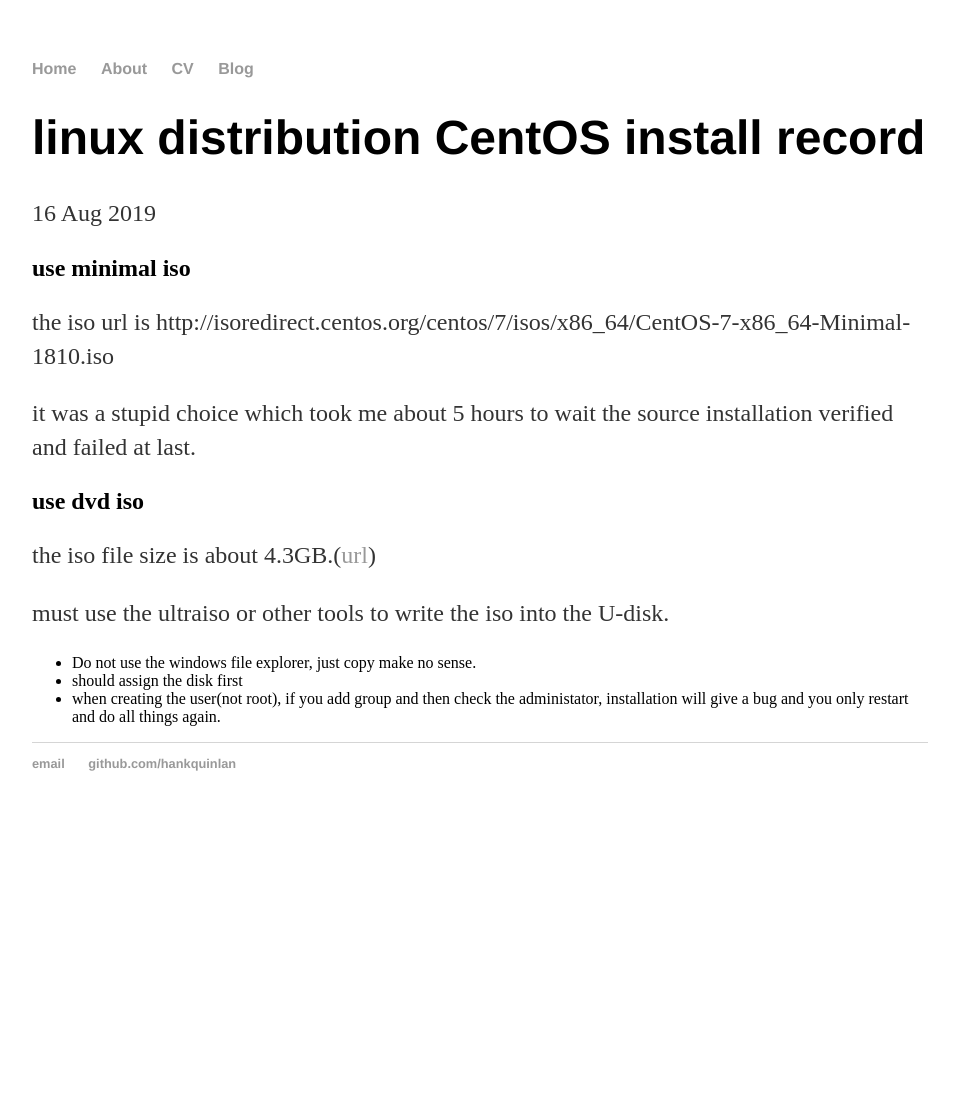
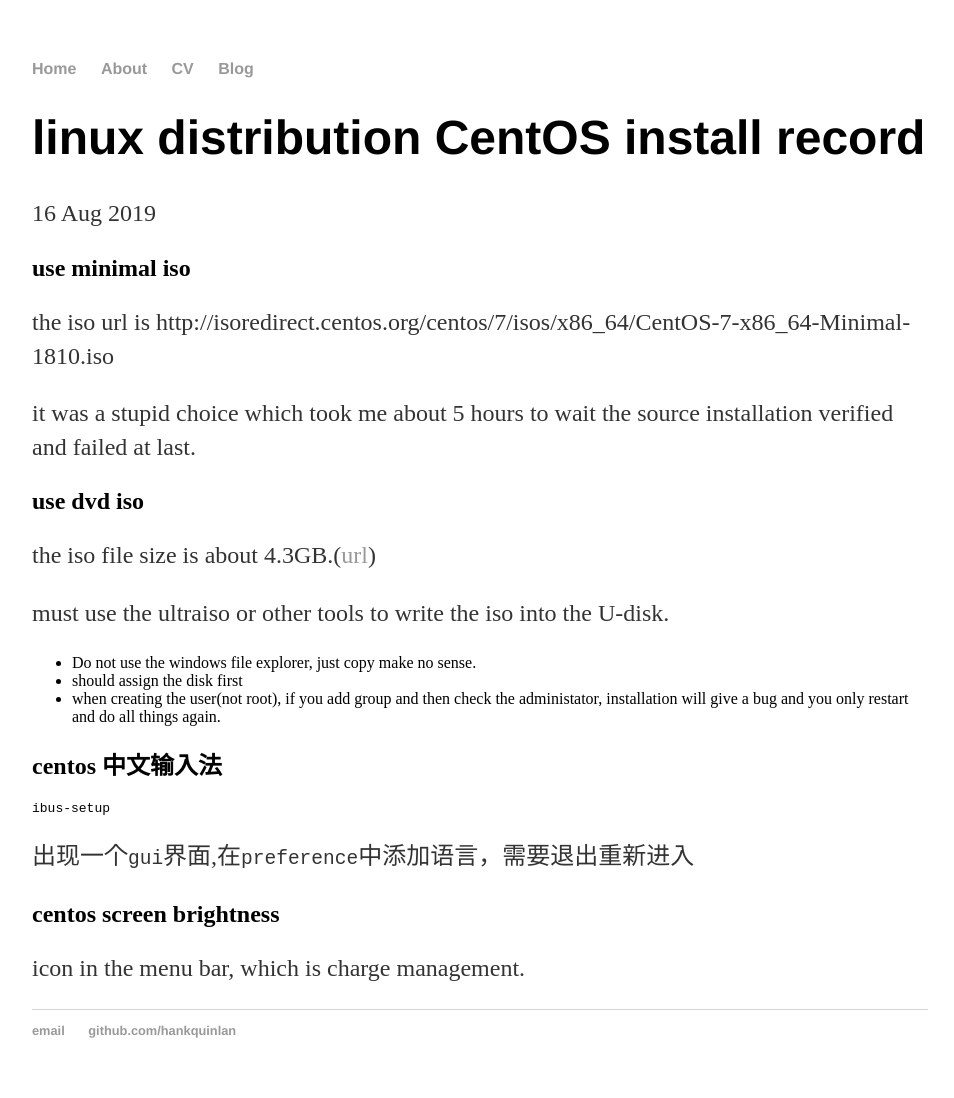
Before and after one commit to greatofdream/greatofdream.github.io, a Jekyll site: the page built from _posts/2019-08-16-centos_install.md, in a window 1280 px wide. Shown: the whole page, without its empty margins (160-1114 px from the left). Built offline with Jekyll 4.4.1, drawn with Linux system fonts in a browser that asks for light colours; before the commit the page ends 900 px from its top, so only the background shows below that.

Commit message:
Update 2019-08-16-centos_install.md

````diff
--- a/_posts/2019-08-16-centos_install.md
+++ b/_posts/2019-08-16-centos_install.md
@@ -19,3 +19,15 @@
 + Do not use the windows file explorer, just copy make no sense.
 + should assign the disk first
 + when creating the user(not root), if you add group and then check the administator, installation will give a bug and you only restart and do all things again.
+
+## centos 中文输入法
+
+```
+ibus-setup
+```
+
+出现一个`gui`界面,在`preference`中添加语言，需要退出重新进入
+
+## centos screen brightness
+
+icon in the menu bar, which is charge management.
````
